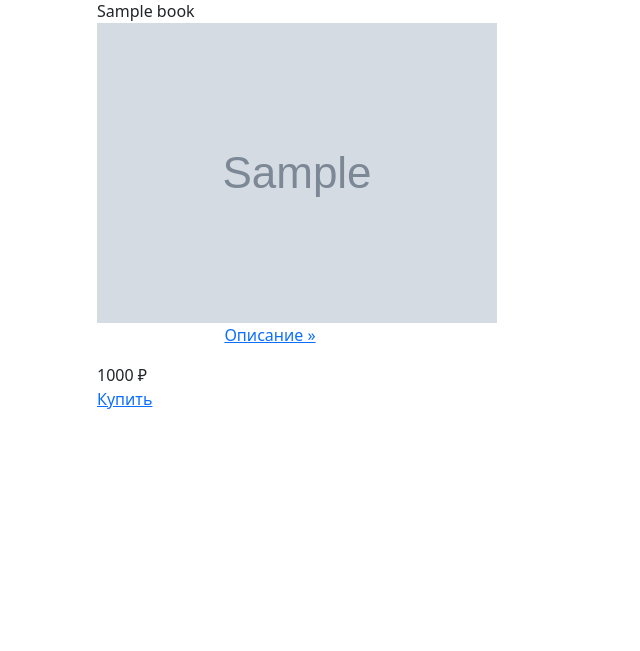
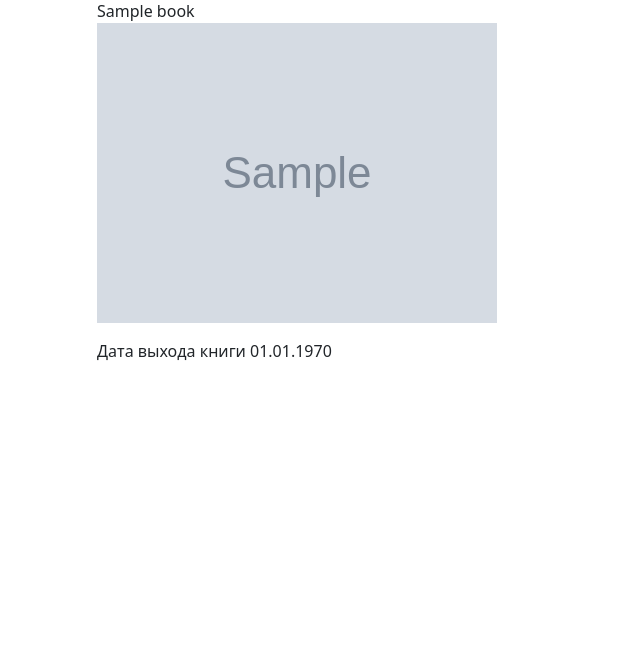
Before and after one commit to sintcov/test-project, a Yii app: template views/site/index.php in a window 1280 px wide. Shown: the part 71-722 px from the top of the page, without its empty margins (0-640 px from the left). Run offline with PHP 8.4 and a stand-in for Yii, Linux system fonts and the light colour scheme; the template is opened without the code that fills it: most values are stand-ins (such as "Sample title", 1, 10 or a date in 2020); grey boxes marked "Sample" are stand-in pictures; data that the repository does not hold is empty; some libraries are stand-ins or nearby versions.

Commit message:
Обновление

```diff
--- a/models/Books.php
+++ b/models/Books.php
@@ -59,4 +59,9 @@ class Books extends \yii\db\ActiveRecord
         ];
     }
 
+    public function getAuthor()
+    {
+        return $this->hasOne(Authors::className(), ['id' => 'author_id']);
+    }
+
 }
--- a/views/site/index.php
+++ b/views/site/index.php
@@ -10,15 +10,15 @@ $this->title = 'Книги';
         <div class="blocl-articles">
             <div class="row">
                 <?php foreach($books as $key => $item):?>
-                    <div class="col-md-4">
+                    <div class="col-md-3">
                     <div class="title-articles"><?=$item["title"]?></div>
                         <div class="block-table-contents">
                         <img src="/images/<?=$item["photo"]?>" height="100%"/>
                         </div>
-                        <p class="text-center"><a class="btn-introduction btn-introduction-green" data-id="<?=$item["id"]?>">Описание &raquo;</a></p>
+                        <p class="text-center"><a class="btn-introduction btn-introduction-green" data-id="<?=$item["id"]?>"></a></p>
                         <div class="block-buy-article">
-                            <div class="cost-article"><?=1000?> &#8381;</div>
-                            <div class="btn-buy"><a class="btn-pay btn-pay-dark" href="#" type="button" class="btn btn-secondary" data-bs-toggle="tooltip" data-bs-placement="bottom" title="После оплаты статья будет доступна для чтения и скачивания в личном кабинете">Купить</a></div>
+                            <div class="cost-article">Дата выхода книги <?= date('d.m.Y', strtotime($item["year_release"]))?></div>
+                            <div class="btn-buy"><a class="btn-pay btn-pay-dark" href="#" type="button" class="btn btn-secondary" data-bs-toggle="tooltip" data-bs-placement="bottom" title="После оплаты статья будет доступна для чтения и скачивания в личном кабинете"></a></div>
                         </div>
                     </div>
                 <?php endforeach;?>
```
Also changed, not shown: config/db.php (+11 -1 lines), config/test_db.php (+4 -3 lines), modules/admin/views/books/index.php (+8 -3 lines).
